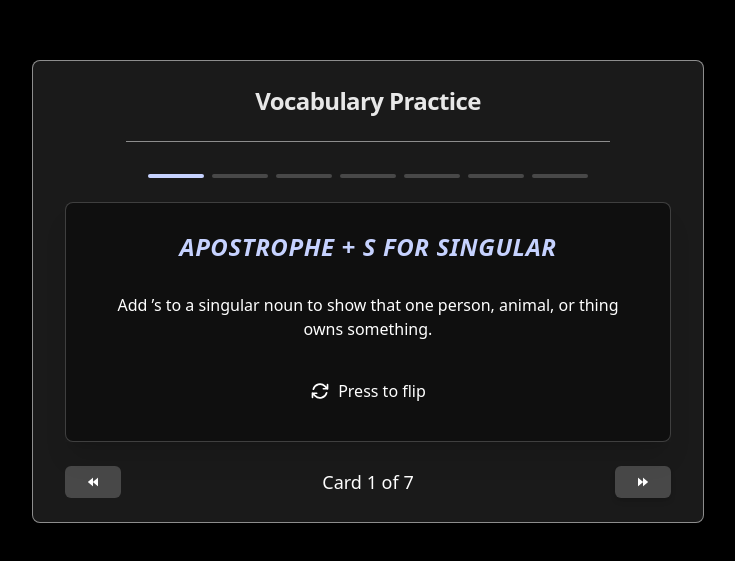
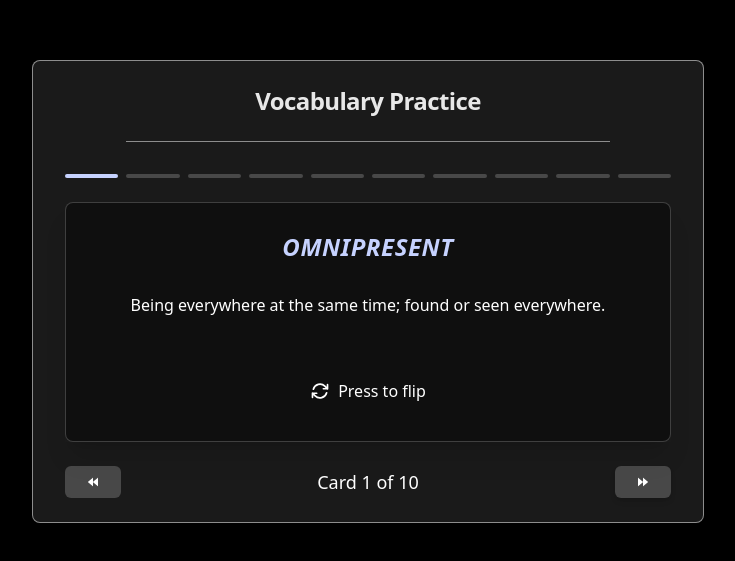
Before and after one commit to deregowskipiotr/fishka, a React (Vite) app: page / in a window 1280 px wide. Shown: the part 109-670 px from the top of the page, without its empty margins (272-1007 px from the left). Built offline with nearby package versions, Linux system fonts and the light colour scheme.

Commit message:
another new words

```diff
--- a/src/constants/index.ts
+++ b/src/constants/index.ts
@@ -8,52 +8,80 @@ export interface VocabularyWord {
 
 export const vocabularyWords: VocabularyWord[] = [
   {
-    word: "Apostrophe + s for singular",
-    explanation:
-      "Add ’s to a singular noun to show that one person, animal, or thing owns something.",
-    example: "The dog’s bowl is empty.",
-    example1: "Jessica’s umbrella never survives windy days.",
+    word: "omnipresent",
+    explanation: "Being everywhere at the same time; found or seen everywhere.",
+    example: "Smartphones are omnipresent in today’s world.",
+    example1:
+      "Social media has become an omnipresent force shaping modern communication.",
   },
   {
-    word: "s + apostrophe for plural ending in s",
-    explanation:
-      "Add just an apostrophe to a plural noun that ends with s to show that several own something.",
-    example: "The players’ lockers smell suspiciously like socks.",
-    example1: "The twins’ laughter filled the house.",
+    word: "to go ape (over)",
+    explanation: "To become very excited, angry, or emotional about something.",
+    example: "The fans went ape over the band’s new song.",
+    example1:
+      "Investors went ape over the company’s unexpected profits announcement.",
   },
   {
-    word: "Apostrophe + s for irregular plurals",
+    word: "to bestow",
     explanation:
-      "Use ’s for irregular plurals that don’t end in s, like children, men, women.",
-    example: "The children’s toys cover the entire floor.",
-    example1: "The women’s tournament starts tomorrow.",
+      "To give something valuable or important, usually as an honor or gift.",
+    example: "The university bestowed an award on her for her research.",
+    example1:
+      "He was bestowed with the title of honorary citizen for his lifetime achievements.",
   },
   {
-    word: "No apostrophe in possessive pronouns",
-    explanation:
-      "Possessive pronouns like mine, yours, his, hers, its, ours, theirs already show ownership and never use an apostrophe.",
-    example: "The green bag is mine.",
-    example1: "Which book is yours?",
+    word: "(to have a) knack (for)",
+    explanation: "To have a natural skill or talent for doing something well.",
+    example: "She has a knack for remembering people’s names.",
+    example1:
+      "He has an uncanny knack for turning ordinary ideas into successful businesses.",
   },
   {
-    word: "It's vs. its",
+    word: "jack-of-all-trades",
     explanation:
-      "‘It’s’ means ‘it is’ or ‘it has’. ‘Its’ is the possessive for ‘it’ and means ‘belonging to it’.",
-    example: "It’s raining, but the cat cleaned its whiskers.",
-    example1: "It’s been a long week; its ending feels peaceful.",
+      "A person who can do many different types of work or has many skills.",
+    example: "My brother is a jack-of-all-trades; he can fix anything at home.",
+    example1:
+      "As a startup founder, she had to be a jack-of-all-trades, handling coding, design, and marketing herself.",
   },
   {
-    word: "Use 'of' for awkward expressions",
+    word: "to take its/a toll on",
     explanation:
-      "When the possessive with ’s is confusing or too long, use 'of' instead to show ownership.",
-    example: "The cover of the magazine was shiny.",
-    example1: "The ending of the film surprised everyone.",
+      "To have a bad effect on someone or something, especially over time.",
+    example: "Stress can take its toll on your health.",
+    example1:
+      "Years of overworking eventually took a heavy toll on his physical and mental well-being.",
   },
   {
-    word: "Stack possessives carefully",
+    word: "animosity",
     explanation:
-      "Chain possessive forms to show complicated relationships, but more than two or three can confuse your reader.",
-    example: "My neighbor’s cat’s collar is missing.",
-    example1: "The teacher’s friend’s birthday cake was a disaster.",
+      "Strong dislike or hatred between people, often lasting a long time.",
+    example: "There is still animosity between the two teams.",
+    example1:
+      "Political animosity between the rivals derailed any chance of cooperation.",
+  },
+  {
+    word: "prowess",
+    explanation:
+      "Great skill or ability, especially at doing something difficult.",
+    example:
+      "The athlete showed impressive physical prowess during the competition.",
+    example1:
+      "Her linguistic prowess allowed her to master multiple languages effortlessly.",
+  },
+  {
+    word: "galore",
+    explanation: "In large numbers or amounts; plenty of something available.",
+    example: "There were prizes galore at the festival.",
+    example1:
+      "The luxury resort offered indulgence galore, from fine dining to private beaches.",
+  },
+  {
+    word: "vicissitudes (of life/fortune)",
+    explanation:
+      "The changes or unexpected difficulties that happen in life or fortune.",
+    example: "She stayed positive through the vicissitudes of life.",
+    example1:
+      "Despite the vicissitudes of fortune, his resolve and optimism never wavered.",
   },
 ];
```
